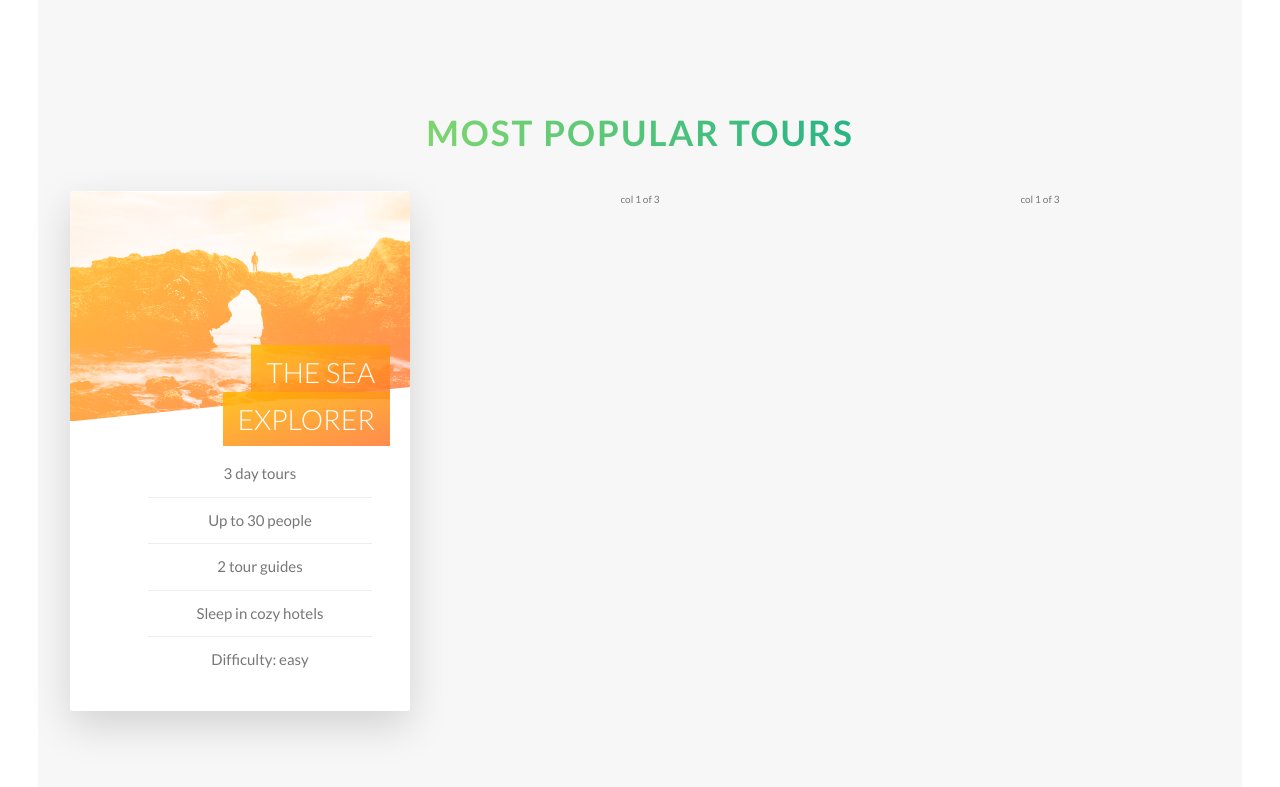
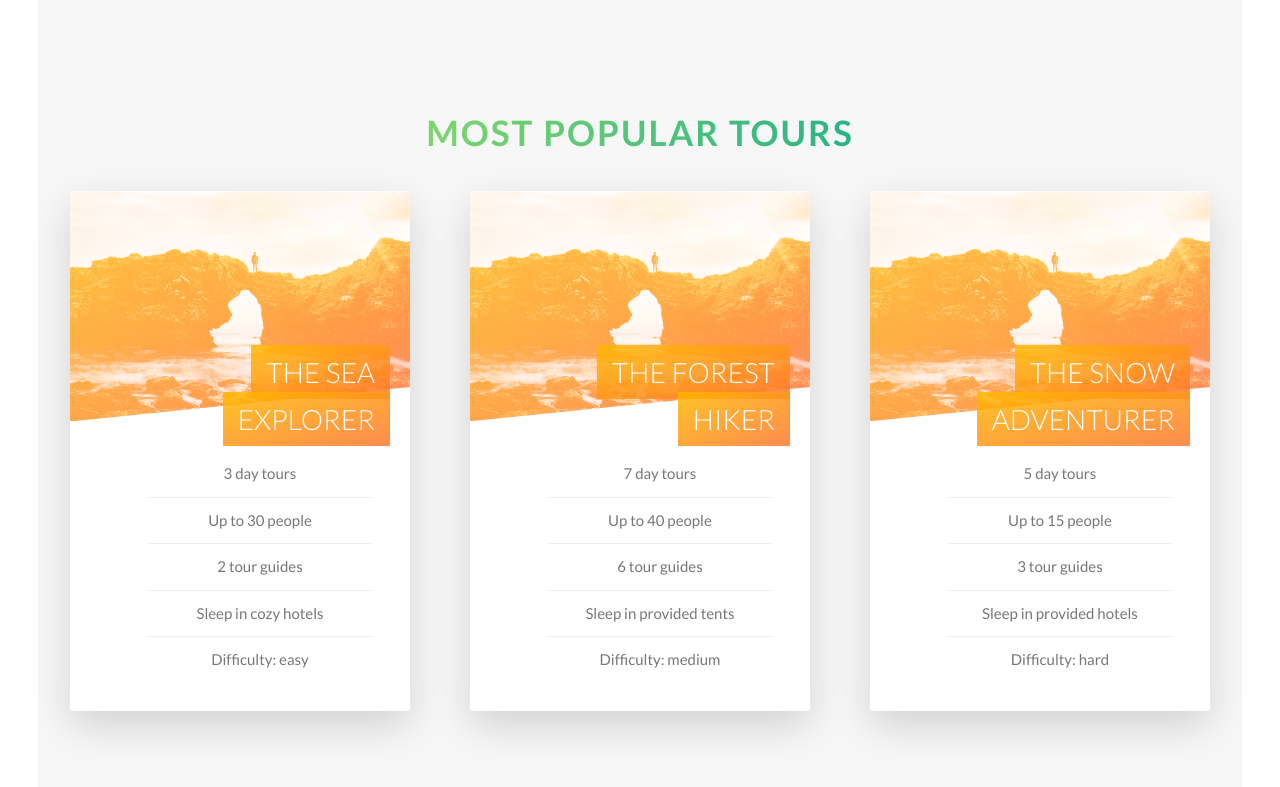
Before and after one commit to simozan/starter, a website: page index.html in a window 1280 px wide. Shown: the part 2352-3139 px from the top of the page. Drawn offline with Linux system fonts and the light colour scheme.

Commit message:
card update

```diff
--- a/index.html
+++ b/index.html
@@ -132,10 +132,64 @@
                         </div>
                     </div>
                     <div class="col-1-of-3">
-                        col 1 of 3
+                        <div class="card">
+                            <div class="card__side card__side--front">
+                                <div class="card__picture card__picture--1">
+                                    &nbsp;
+                                </div>
+                                <h4 class="card__heading">
+                                    <span class="card__heading-span card__heading-span--1">The forest hiker</span>
+                                </h4>
+                                <div class="card__details">
+                                    <ul>
+                                        <li>7 day tours</li>
+                                        <li>Up to 40 people</li>
+                                        <li>6 tour guides</li>
+                                        <li>Sleep in provided tents</li>
+                                        <li>Difficulty: medium</li>
+                                    </ul>
+                                </div>
+                            </div>
+                            <div class="card__side card__side--back card__side--back-1">
+                                <div class="card__cta">
+                                    <div class="card__price-box">
+                                        <p class="card__price-only">Only</p>
+                                        <p class="card__price-value">$297</p>
+                                    </div>
+                                    <a href="#" class="btn btn--white">Book now!</a>
+                                </div>
+                            </div>
+                        </div>
                     </div>
                     <div class="col-1-of-3">
-                        col 1 of 3
+                        <div class="card">
+                            <div class="card__side card__side--front">
+                                <div class="card__picture card__picture--1">
+                                    &nbsp;
+                                </div>
+                                <h4 class="card__heading">
+                                    <span class="card__heading-span card__heading-span--1">The snow adventurer</span>
+                                </h4>
+                                <div class="card__details">
+                                    <ul>
+                                        <li>5 day tours</li>
+                                        <li>Up to 15 people</li>
+                                        <li>3 tour guides</li>
+                                        <li>Sleep in provided hotels</li>
+                                        <li>Difficulty: hard</li>
+                                    </ul>
+                                </div>
+                            </div>
+                            <div class="card__side card__side--back card__side--back-1">
+                                <div class="card__cta">
+                                    <div class="card__price-box">
+                                        <p class="card__price-only">Only</p>
+                                        <p class="card__price-value">$297</p>
+                                    </div>
+                                    <a href="#" class="btn btn--white">Book now!</a>
+                                </div>
+                            </div>
+                        </div>
                     </div>
                 </div>
         </section>
```
